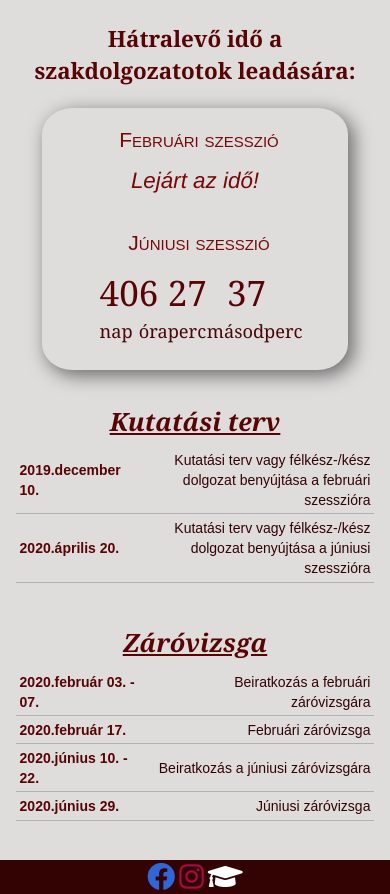
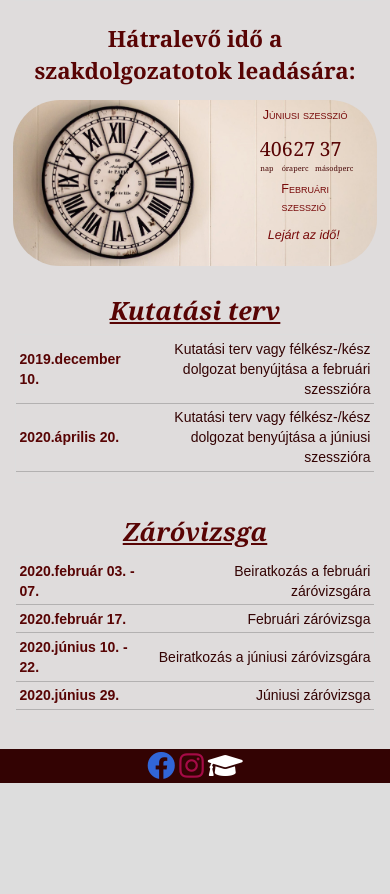
Before and after one commit to zsanett28/Thesis_presentation_for_students, a PHP site: page /Fontos_datumok.html in a window 390 px wide. Shown: the part 509-1403 px from the top of the page. After the commit the page ends 1292 px from the top, so only its background shows below. Run offline with PHP 8.4, Linux system fonts and the light colour scheme.

Commit message:
countdowner-design-ready

```diff
--- a/Beiratkozas.html
+++ b/Beiratkozas.html
@@ -12,6 +12,7 @@
     <link rel="stylesheet" href="css\all.css">
     <link rel="stylesheet" href="css\Szakdolgozat.css">
     <script src="js\jquery.min.js"></script>
+    <script src="js\jquery-ui.js"></script>
 </head>
 
 <body>
--- a/Fontos_datumok.html
+++ b/Fontos_datumok.html
@@ -13,6 +13,7 @@
     <link rel="stylesheet" href="css\Szakdolgozat.css">
     <script src="js\jquery.min.js"></script>
     <script src="js\Countdown.js"></script>
+    <script src="js\jquery-ui.js"></script>
 </head>
 
 <body>
@@ -90,10 +91,33 @@
             </div>
         </div>
 
-        <div class="row clock">
+        <div class="row">
+            <div class="container-clock">
+
+                <img id = "time-runs-out" src="images\clock.jpeg" alt="Telik az idő">
+                <div class="background-clock">
                     <div class="col-md-6">
+
+                    </div>
+                    <div class="col-md-12">
+                        <p class="paragraf dates center">Júniusi szesszió</p>
+                        <table id="countdown-table1">
+                            <tr class="time">
+                                <td id="jdays" class="time-td"></td>
+                                <td id="jhours" class="time-td"></td>
+                                <td id="jminutes" class="time-td"></td>
+                                <td id="jseconds" class="time-td"></td>
+                            </tr>
+                            <tr class="datum">
+                                <td id="jd"></td>
+                                <td id="jh"></td>
+                                <td id="jm"></td>
+                                <td id="js"></td>
+                            </tr>
+                            <p id="timeout2" class="option-paragraf center"></p>
+                        </table>
                         <p class="paragraf dates center">Februári szesszió</p>
-                <table id="countdown-table1">
+                        <table id="countdown-table2">
                             <tr class="time">
                                 <td id="fdays" class="time-td"></td>
                                 <td id="fhours" class="time-td"></td>
@@ -109,24 +133,10 @@
                             <p id="timeout1" class="option-paragraf center"></p>
                         </table>
                     </div>
-            <div class="col-md-6">
-                <p class="paragraf dates center">Júniusi szesszió</p>
-                <table id="countdown-table2">
-                    <tr class="time">
-                        <td id="jdays" class="time-td"></td>
-                        <td id="jhours" class="time-td"></td>
-                        <td id="jminutes" class="time-td"></td>
-                        <td id="jseconds" class="time-td"></td>
-                    </tr>
-                    <tr class="datum">
-                        <td id="jd"></td>
-                        <td id="jh"></td>
-                        <td id="jm"></td>
-                        <td id="js"></td>
-                    </tr>
-                    <p id="timeout2" class="option-paragraf center"></p>
-                </table>
                 </div>
+
+            </div>
+
         </div>
 
         <div class="row">
--- a/GYIK.html
+++ b/GYIK.html
@@ -12,6 +12,7 @@
     <link rel="stylesheet" href="css\all.css">
     <link rel="stylesheet" href="css\Szakdolgozat.css">
     <script src="js\jquery.min.js"></script>
+    <script src="js\jquery-ui.js"></script>
 </head>
 
 <body>
--- a/Kapcsolat.html
+++ b/Kapcsolat.html
@@ -12,6 +12,7 @@
     <link rel="stylesheet" href="css\all.css">
     <link rel="stylesheet" href="css\Szakdolgozat.css">
     <script src="js\jquery.min.js"></script>
+    <script src="js\jquery-ui.js"></script>
 </head>
 
 <body>
--- a/Kezdooldal.html
+++ b/Kezdooldal.html
@@ -12,6 +12,7 @@
     <link rel="stylesheet" href="css\all.css">
     <link rel="stylesheet" href="css\Szakdolgozat.css">
     <script src="js\jquery.min.js"></script>
+    <script src="js\jquery-ui.js"></script>
 </head>
 
 <body>
--- a/Temajavaslatok.html
+++ b/Temajavaslatok.html
@@ -12,6 +12,7 @@
     <link rel="stylesheet" href="css\all.css">
     <link rel="stylesheet" href="css\Szakdolgozat.css">
     <script src="js\jquery.min.js"></script>
+    <script src="js\jquery-ui.js"></script>
 </head>
 
 <body>
--- a/Zarovizsga.html
+++ b/Zarovizsga.html
@@ -12,6 +12,7 @@
     <link rel="stylesheet" href="css\all.css">
     <link rel="stylesheet" href="css\Szakdolgozat.css">
     <script src="js\jquery.min.js"></script>
+    <script src="js\jquery-ui.js"></script>
 </head>
 
 <body>
--- a/css/Szakdolgozat.css
+++ b/css/Szakdolgozat.css
@@ -28,6 +28,7 @@ body {
     top: 7%;
     left: 16%;
 }
+
 .title {
     font-size: 240%;
     font-family: 'Georgia';
@@ -900,7 +901,7 @@ input#feb, input#jun, input#nap, input#tav{
 }
 
 .dates{
-    margin-top: 5%;
+    margin-top: 0%;
     font-size: 150%;
     font-variant: small-caps;
     color: rgb(119, 8, 8);
@@ -942,8 +943,8 @@ input#feb, input#jun, input#nap, input#tav{
 }
 
 @media (max-width: 450px){
-    .time{
-        font-size: 250%;
+    #countdown-table1, #countdown-table2{
+        font-size: 60%;
     }
 }
 
@@ -1003,7 +1004,7 @@ input#feb, input#jun, input#nap, input#tav{
     transition: 0.5s;
 }
 
-.clock{
+/*.clock{
     width: 85%;
     margin-left: auto;
     margin-right: auto;
@@ -1012,7 +1013,7 @@ input#feb, input#jun, input#nap, input#tav{
     padding: 1%;
     box-shadow: rgba(0, 0, 0, 0.5) 5px 5px 18px 1px;
     border-radius: 10%;
-}
+}*/
 
 img#examen{
     border-radius: 8px;
@@ -1177,3 +1178,125 @@ img#university-contact{
 .point{
     font-size: 90%;
 }
+
+#time-runs-out{
+    width: 80%;
+    display: block;
+    margin-left: auto;
+    margin-right: auto;
+    border: solid;
+    border-color: transparent;
+    border-radius: 50px 50px;
+}
+
+.container-clock {
+    margin-right: auto;
+    margin-left: auto;
+    margin-bottom: 2%;
+    position: relative;
+}
+
+.background-clock {
+    position: absolute;
+    top: 10%;
+    right: 12%;
+}
+
+@media (max-width: 1199px){
+    .background-clock {
+        position: absolute;
+        top: 5%;
+        right: 8%;
+    }
+}
+
+@media (max-width: 991px){
+    #time-runs-out{
+        width: 95%;
+        display: block;
+        margin-left: auto;
+        margin-right: auto;
+    }
+    .background-clock {
+        position: absolute;
+        top: 5%;
+        right: 8%;
+    }
+    #countdown-table1, #countdown-table2{
+        font-size: 80%;
+    }
+}
+
+@media (max-width: 725px){
+    .dates{
+        font-size: 130%;
+    }
+    #countdown-table1, #countdown-table2{
+        font-size: 70%;
+    }
+}
+
+@media (max-width: 615px){
+    .background-clock {
+        position: absolute;
+        top: 8%;
+        right: 8%;
+    }
+    .dates{
+        font-size: 120%;
+    }
+    #countdown-table1, #countdown-table2{
+        font-size: 60%;
+    }
+}
+
+@media (max-width: 555px){
+    .background-clock {
+        position: absolute;
+        top: 5%;
+        right: 3%;
+    }
+    .dates{
+        font-size: 120%;
+    }
+    #countdown-table1, #countdown-table2{
+        font-size: 60%;
+    }
+}
+
+@media (max-width: 515px){
+    .background-clock {
+        position: absolute;
+        top: 8%;
+        right: 3%;
+    }
+    .dates{
+        font-size: 90%;
+    }
+    #countdown-table1, #countdown-table2{
+        font-size: 50%;
+    }
+    #timeout1, #timeout2{
+        font-size: 120%;
+    }
+}
+
+@media (max-width: 455px){
+    .background-clock {
+        position: absolute;
+        top: 5%;
+        right: 6%;
+    }
+    .dates{
+        font-size: 90%;
+    }
+    #countdown-table1, #countdown-table2{
+        font-size: 40%;
+    }
+    #timeout1, #timeout2{
+        font-size: 90%;
+    }
+    .datum{
+        font-size: 130%;
+    }
+}
```
Also changed, not shown: images/clock.jpeg (added). Lines whose indentation alone changed are shown as unchanged.
